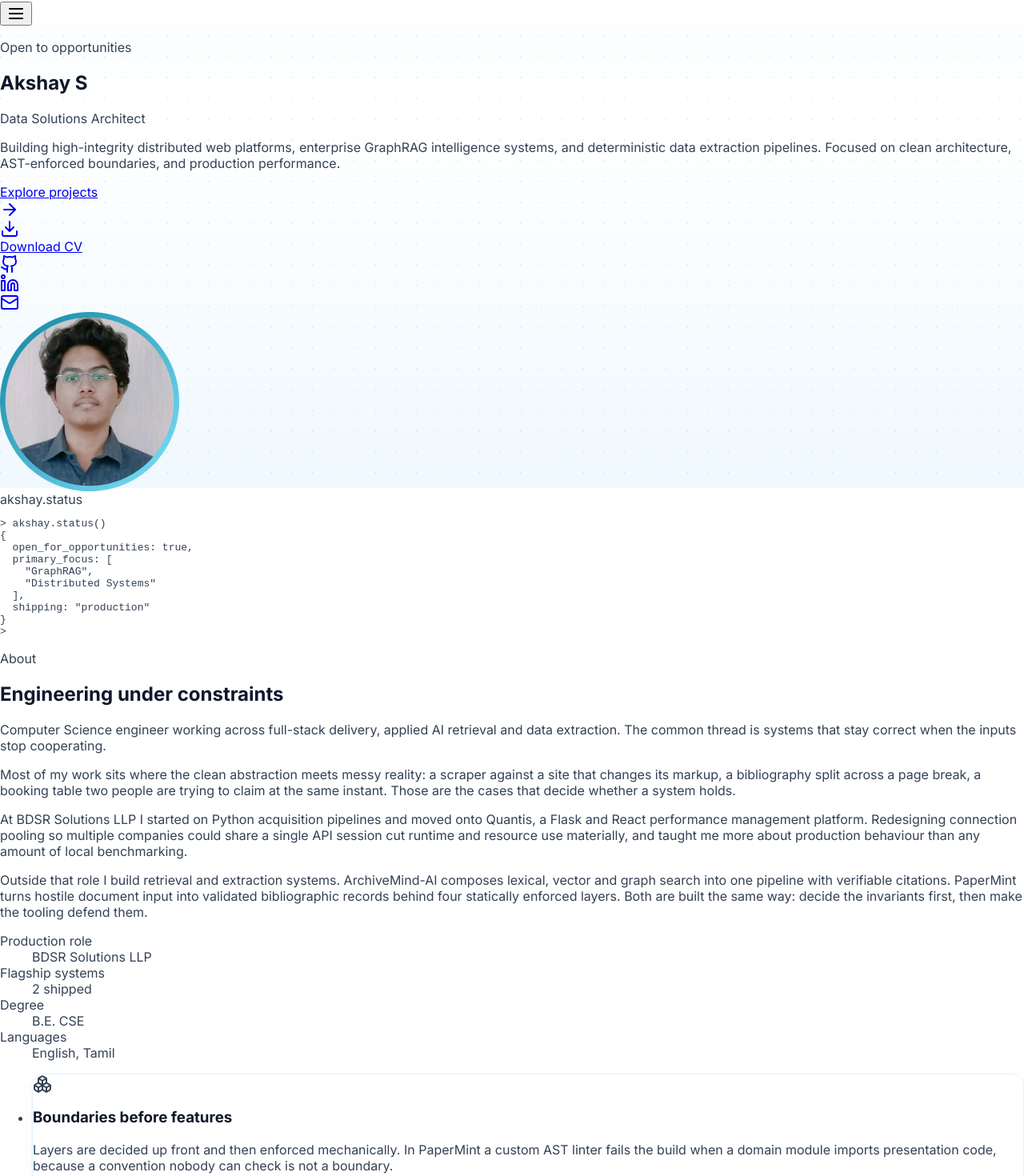
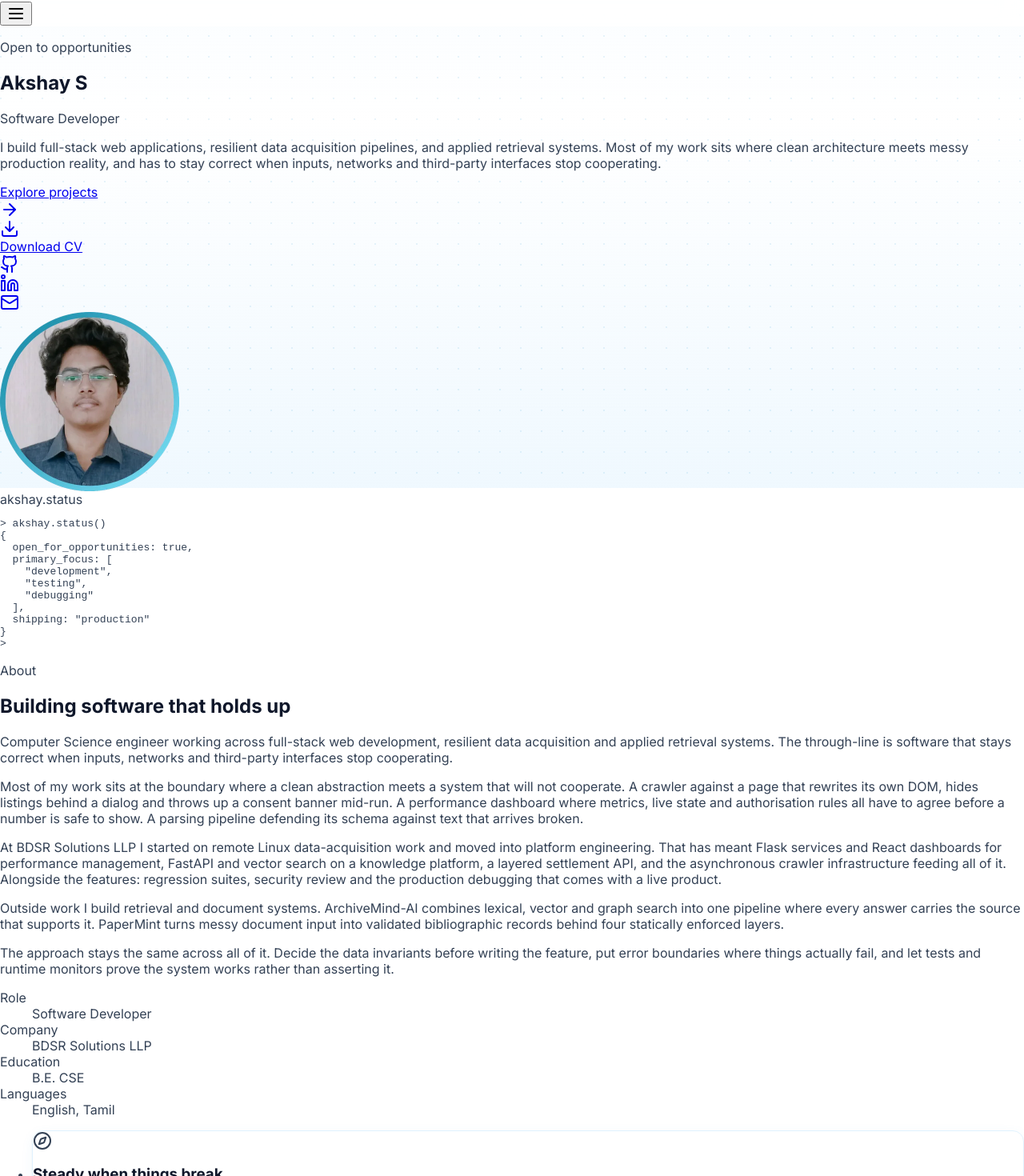
Before and after one commit to Akki-333/MyPortfolio, a React (Vite) app in the folder client/: page / in a window 1280 px wide. Shown: the part 190-1660 px from the top of the page at 80% size. Built offline with nearby package versions, Linux system fonts and the light colour scheme.

Commit message:
rewrite about, hero and experience copy

```diff
--- a/client/src/components/sections/about/About.tsx
+++ b/client/src/components/sections/about/About.tsx
@@ -1,23 +1,28 @@
-import { Boxes, GitBranch, ShieldCheck } from "lucide-react";
+import { Compass, MessagesSquare, Wrench } from "lucide-react";
 import { SectionWrapper } from "@/components/layout/SectionWrapper";
 import { aboutStats } from "@/data/profile";
 import { useReveal } from "@/hooks/useReveal";
 
-const principles = [
+/**
+ * How I work, rather than what I know. The technical evidence lives in the
+ * projects and experience sections; these three are the things a teammate
+ * would notice in the first fortnight.
+ */
+const strengths = [
   {
-    Icon: Boxes,
-    title: "Boundaries before features",
-    body: "Layers are decided up front and then enforced mechanically. In PaperMint a custom AST linter fails the build when a domain module imports presentation code, because a convention nobody can check is not a boundary.",
+    Icon: Compass,
+    title: "Steady when things break",
+    body: "Production problems are usually ambiguous before they are urgent. I reproduce first, narrow the surface, then fix the cause instead of the symptom. Panic makes debugging slower, so I try not to.",
   },
   {
-    Icon: ShieldCheck,
-    title: "Fail loudly, fail early",
-    body: "Configuration is validated at startup, not at the first request that happens to need it. A service that refuses to boot on a bad config is far cheaper to debug than one that degrades silently under traffic.",
+    Icon: MessagesSquare,
+    title: "Clear over clever",
+    body: "In a review, a handover or a status update, I aim for the version someone can disagree with. Naming the tradeoff and what I am unsure about gets to a good decision faster than sounding certain.",
   },
   {
-    Icon: GitBranch,
-    title: "Tests that do not depend on the world",
-    body: "Suites run without network access, using synthetic fixtures generated in memory. That keeps them deterministic on any machine and makes a red build mean something.",
+    Icon: Wrench,
+    title: "Learns by taking things apart",
+    body: "Most of what I know came from reading how something works underneath and rebuilding it. Unfamiliar stacks and inherited codebases are the part of the job I look forward to.",
   },
 ];
 
@@ -29,36 +34,45 @@ export function About() {
     <SectionWrapper
       id="about"
       eyebrow="About"
-      title="Engineering under constraints"
-      description="Computer Science engineer working across full-stack delivery, applied AI retrieval and data extraction. The common thread is systems that stay correct when the inputs stop cooperating."
+      title="Building software that holds up"
+      description="Computer Science engineer working across full-stack web development, resilient data acquisition and applied retrieval systems. The through-line is software that stays correct when inputs, networks and third-party interfaces stop cooperating."
     >
       <div className="grid gap-12 lg:grid-cols-[1.1fr_0.9fr] lg:gap-16">
         <div ref={proseRef} className="reveal space-y-5">
           <p className="text-base leading-relaxed text-slate-700">
-            Most of my work sits where the clean abstraction meets messy
-            reality: a scraper against a site that changes its markup, a
-            bibliography split across a page break, a booking table two people
-            are trying to claim at the same instant. Those are the cases that
-            decide whether a system holds.
+            Most of my work sits at the boundary where a clean abstraction meets
+            a system that will not cooperate. A crawler against a page that
+            rewrites its own DOM, hides listings behind a dialog and throws up a
+            consent banner mid-run. A performance dashboard where metrics, live
+            state and authorisation rules all have to agree before a number is
+            safe to show. A parsing pipeline defending its schema against text
+            that arrives broken.
           </p>
           <p className="text-base leading-relaxed text-slate-700">
             At{" "}
             <span className="font-semibold text-slate-900">
               BDSR Solutions LLP
             </span>{" "}
-            I started on Python acquisition pipelines and moved onto Quantis, a
-            Flask and React performance management platform. Redesigning
-            connection pooling so multiple companies could share a single API
-            session cut runtime and resource use materially, and taught me more
-            about production behaviour than any amount of local benchmarking.
+            I started on remote Linux data-acquisition work and moved into
+            platform engineering. That has meant Flask services and React
+            dashboards for performance management, FastAPI and vector search on
+            a knowledge platform, a layered settlement API, and the asynchronous
+            crawler infrastructure feeding all of it. Alongside the features:
+            regression suites, security review and the production debugging that
+            comes with a live product.
           </p>
           <p className="text-base leading-relaxed text-slate-700">
-            Outside that role I build retrieval and extraction systems.
-            ArchiveMind-AI composes lexical, vector and graph search into one
-            pipeline with verifiable citations. PaperMint turns hostile
-            document input into validated bibliographic records behind four
-            statically enforced layers. Both are built the same way: decide the
-            invariants first, then make the tooling defend them.
+            Outside work I build retrieval and document systems.
+            ArchiveMind-AI combines lexical, vector and graph search into one
+            pipeline where every answer carries the source that supports it.
+            PaperMint turns messy document input into validated bibliographic
+            records behind four statically enforced layers.
+          </p>
+          <p className="text-base leading-relaxed text-slate-700">
+            The approach stays the same across all of it. Decide the data
+            invariants before writing the feature, put error boundaries where
+            things actually fail, and let tests and runtime monitors prove the
+            system works rather than asserting it.
           </p>
 
           <dl
@@ -82,8 +96,8 @@ export function About() {
         </div>
 
         <ul className="space-y-4">
-          {principles.map(({ Icon, title, body }, index) => (
-            <PrincipleCard
+          {strengths.map(({ Icon, title, body }, index) => (
+            <StrengthCard
               key={title}
               Icon={Icon}
               title={title}
@@ -97,14 +111,14 @@ export function About() {
   );
 }
 
-interface PrincipleCardProps {
-  Icon: typeof Boxes;
+interface StrengthCardProps {
+  Icon: typeof Compass;
   title: string;
   body: string;
   delayMs: number;
 }
 
-function PrincipleCard({ Icon, title, body, delayMs }: PrincipleCardProps) {
+function StrengthCard({ Icon, title, body, delayMs }: StrengthCardProps) {
   const ref = useReveal<HTMLLIElement>(delayMs);
 
   return (
--- a/client/src/components/sections/experience/Experience.tsx
+++ b/client/src/components/sections/experience/Experience.tsx
@@ -10,8 +10,8 @@ export function Experience() {
     <SectionWrapper
       id="experience"
       eyebrow="Experience"
-      title="Production track record"
-      description="Where the engineering habits came from: shipping into a live product, on someone else's deadline, with real users on the other side."
+      title="From data pipelines to platform engineering"
+      description="Where the habits came from: shipping into live products, on someone else's deadline, with real operators on the other side."
       tinted
     >
       <ol className="space-y-6">
--- a/client/src/components/sections/hero/TerminalBadge.tsx
+++ b/client/src/components/sections/hero/TerminalBadge.tsx
@@ -35,10 +35,13 @@ export function TerminalBadge() {
           <span className="text-cyan-300">primary_focus</span>
           <span className="text-slate-500">: [</span>
           {"\n    "}
-          <span className="text-amber-200">{'"GraphRAG"'}</span>
+          <span className="text-amber-200">{'"development"'}</span>
           <span className="text-slate-500">,</span>
           {"\n    "}
-          <span className="text-amber-200">{'"Distributed Systems"'}</span>
+          <span className="text-amber-200">{'"testing"'}</span>
+          <span className="text-slate-500">,</span>
+          {"\n    "}
+          <span className="text-amber-200">{'"debugging"'}</span>
           {"\n  "}
           <span className="text-slate-500">],</span>
           {"\n  "}
--- a/client/src/data/experience.ts
+++ b/client/src/data/experience.ts
@@ -4,7 +4,8 @@ import type { ExperienceRole } from "@/types";
  * Production career history, newest first.
  *
  * Each highlight pairs a short headline with the engineering detail behind it,
- * so the timeline reads as capability rather than as a task list.
+ * so the timeline reads as capability rather than as a task list. Client names
+ * and internal identifiers are deliberately absent.
  */
 export const experience: readonly ExperienceRole[] = [
   {
@@ -14,45 +15,48 @@ export const experience: readonly ExperienceRole[] = [
     location: "India",
     current: true,
     summary:
-      "Started on Python data-acquisition pipelines and moved onto Quantis, an enterprise performance management platform, owning backend services and frontend modules across several business features.",
+      "Started on remote Python data-acquisition pipelines and moved into full-stack platform engineering across three products, owning backend services, dashboards, automated testing, security review and the crawler infrastructure that feeds them.",
     highlights: [
       {
-        headline: "Built resilient acquisition pipelines against hostile targets",
+        headline: "Built acquisition engines that survive hostile targets",
         detail:
-          "Handled URL discovery, session management, pagination, HTML parsing and data transformation for dynamic web applications, where the failure modes are rate limits, shifting markup and partial responses rather than clean errors.",
+          "High-throughput headless crawlers in Python, Playwright and asyncio, pulling structured data out of single-page applications that actively resist it. Handled cross-domain iframes, multi-location dialogs behind a \"See all\" trigger, dynamic cookie banners and chat overlays, using DOM mutation observers and network route blocking to keep pages stable long enough to read.",
       },
       {
-        headline: "Cut execution cost by redesigning connection handling",
+        headline: "Made long crawls survive their own failures",
         detail:
-          "Reworked Python connection pooling and request-processing logic so multiple companies could be processed through a single API session, materially reducing runtime and resource consumption per acquisition run.",
+          "Offset-window, modal-driven and infinite-scroll pagination behind one interface, with bounded concurrency through semaphores, batch flushing, real-time deduplication and checkpointed resume. A run that dies at hour three restarts where it stopped instead of from zero, and pages are normalised to markdown for downstream consumption.",
       },
       {
-        headline: "Moved from scripts to a live product surface",
+        headline: "Delivered full-stack features on two live platforms",
         detail:
-          "Progressed into full-stack work on Quantis, a Flask and React performance management platform, contributing backend services, frontend modules, REST integrations and dashboard features used by real operators.",
+          "On the performance management platform: Flask services on Azure Functions, ETL aggregation, agent scorecards, pay-for-performance calculation and the React dashboards that surface them to live business operators. On the knowledge platform: FastAPI services backed by a FAISS vector index and LangChain, plus process-modelling and document workflows.",
       },
       {
-        headline: "Owned backend logic behind operational dashboards",
+        headline: "Owned debugging, test automation and security review",
         detail:
-          "Designed and optimised the services supporting performance dashboards, agent scorecards, training modules, reporting workflows and real-time metric visualisation, including diagnosis of production faults across the stack.",
+          "Diagnosed cross-stack production faults and the data edge cases that caused them. Wrote integration and API regression suites, and ran application security evaluations covering endpoint authorisation, payload sanitisation and validation boundaries.",
       },
       {
-        headline: "Ran deployments on remote Linux infrastructure",
+        headline: "Ran production workloads on remote Linux servers",
         detail:
-          "Deployed and monitored scraping services on remote Linux servers over SSH, troubleshooting runtime failures and keeping scheduled production workloads healthy.",
+          "Deployed, scheduled and monitored jobs over SSH with structured CSV and file audit logs, memory-safe browser flags for containerised Chromium, and fallback handlers so a crashed run loses no collected data.",
       },
       {
-        headline: "Worked inside a review-driven team process",
+        headline: "Worked inside a review-driven delivery process",
         detail:
-          "Collaborated through Git-based version control, code review, feature delivery, testing and production releases, which is where most of the discipline in the work above actually came from.",
+          "Git-based version control, peer code review and continuous integration. Most of the discipline above came from that loop rather than from working alone.",
       },
     ],
     stack: [
       "Python",
+      "Playwright",
+      "asyncio",
       "Flask",
+      "FastAPI",
       "React",
-      "REST APIs",
       "SQL",
+      "Azure Functions",
       "Linux / SSH",
       "Git",
     ],
--- a/client/src/data/profile.ts
+++ b/client/src/data/profile.ts
@@ -3,14 +3,10 @@ import type { ContactChannel, NavItem } from "@/types";
 /** Identity and hero copy. Single source for anything naming the owner. */
 export const profile = {
   name: "Akshay S",
-  headline: "Full-Stack & Systems Engineer",
-  /** Cycled by the hero role rotator. Kept short enough to avoid reflow. */
-  roles: [
-    "Full-Stack & Systems Engineer",
-    "Applied AI & GraphRAG Specialist",
-    "Data Solutions Architect",
-  ],
-  hook: "Building high-integrity distributed web platforms, enterprise GraphRAG intelligence systems, and deterministic data extraction pipelines. Focused on clean architecture, AST-enforced boundaries, and production performance.",
+  headline: "Software Developer",
+  /** Cycled by the hero role rotator. Two entries, both plainly accurate. */
+  roles: ["Software Developer", "Full-Stack Developer"],
+  hook: "I build full-stack web applications, resilient data acquisition pipelines, and applied retrieval systems. Most of my work sits where clean architecture meets messy production reality, and has to stay correct when inputs, networks and third-party interfaces stop cooperating.",
   location: "India",
   availability: "Open to opportunities",
   resumePath: "/Akshay_DS_Updated.pdf",
@@ -64,12 +60,13 @@ export const contactChannels: readonly ContactChannel[] = [
 ];
 
 /**
- * Facts rendered in the About stat strip. Values are short by design so the
- * grid never wraps into a second line at 375px.
+ * Facts rendered in the About stat strip. Tiles are equal height and values
+ * are free to wrap, so keep these to three words or so; anything longer
+ * pushes the row taller than the paragraph it sits under.
  */
 export const aboutStats = [
-  { label: "Production role", value: "BDSR Solutions LLP" },
-  { label: "Flagship systems", value: "2 shipped" },
-  { label: "Degree", value: "B.E. CSE" },
+  { label: "Role", value: "Software Developer" },
+  { label: "Company", value: "BDSR Solutions LLP" },
+  { label: "Education", value: "B.E. CSE" },
   { label: "Languages", value: "English, Tamil" },
 ] as const;
--- a/scripts/smoke-render.mjs
+++ b/scripts/smoke-render.mjs
@@ -20,11 +20,11 @@ const projectRoot = resolve(dirname(fileURLToPath(import.meta.url)), "..");
 /** Each check names the section it guards and a string only that section emits. */
 const CHECKS = [
   ["hero: name", /Akshay S/],
-  ["hero: hook statement", /high-integrity distributed web platforms/],
+  ["hero: hook statement", /full-stack web applications, resilient data acquisition/],
   ["hero: terminal badge", /open_for_opportunities/],
   ["a11y: skip link", /Skip to content/],
   ["a11y: main landmark", /id="main"/],
-  ["about: heading", /Engineering under constraints/],
+  ["about: heading", /Building software that holds up/],
   ["skills: proficiency legend", /Proficient/],
   ["skills: no percentage bars", /^(?!.*aria-valuenow).*$/s],
   ["projects: archivemind", /ArchiveMind-AI/],
@@ -35,6 +35,8 @@ const CHECKS = [
   ["projects: filter group", /Filter projects by category/],
   ["projects: inspector cta", /Inspect architecture/],
   ["experience: employer", /BDSR Solutions LLP/],
+  ["experience: crawler work", /Playwright and asyncio/],
+  ["about: soft-skill cards", /Steady when things break/],
   ["certifications: issuer", /(E&amp;ICT|E&ICT) Academy, IIT Kanpur/],
   ["education: institution", /Bannari Amman Institute of Technology/],
   ["contact: email", /akkies445@gmail\.com/],
```
Also changed, not shown: client/src/data/projects.ts (+5 -5 lines).
